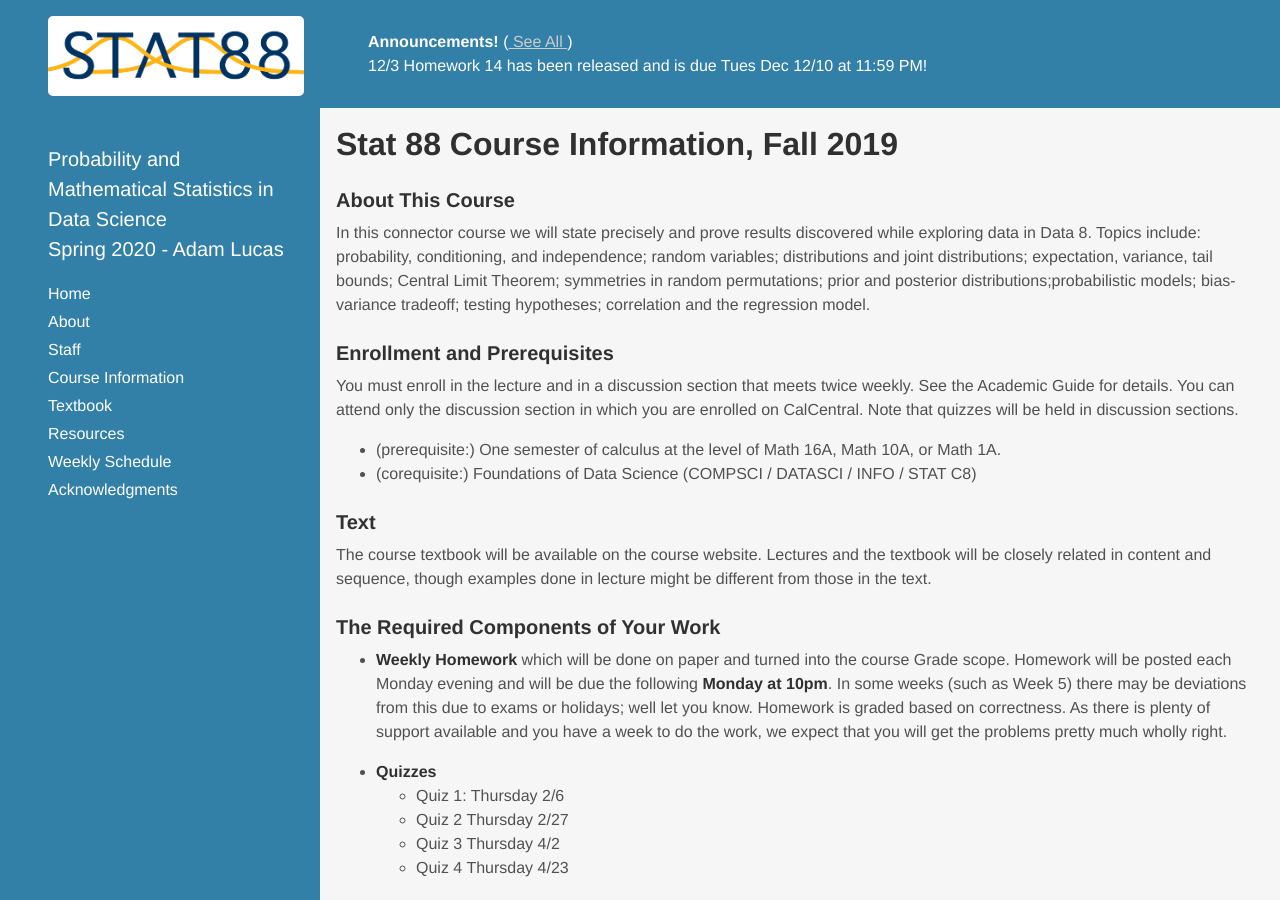
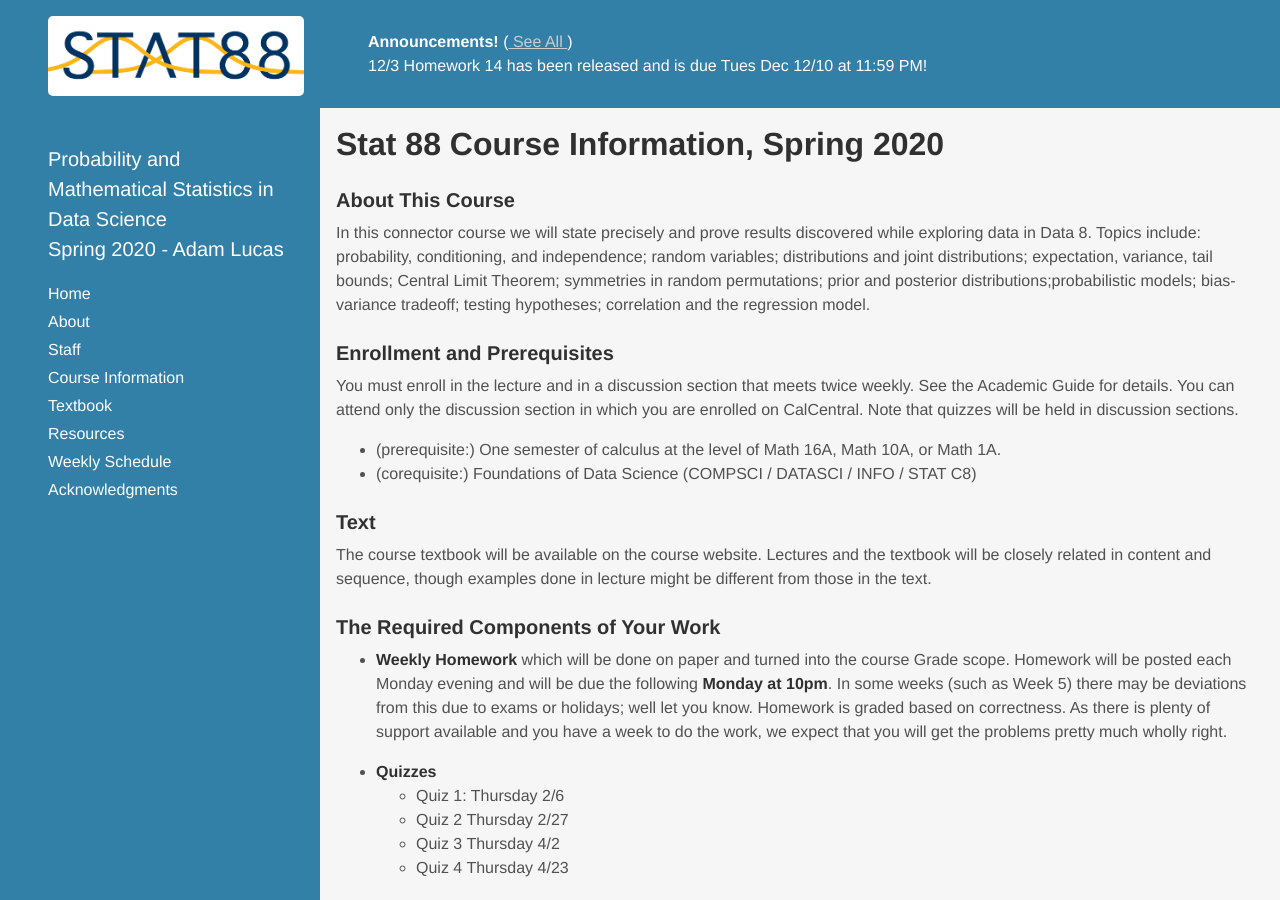
Before and after one commit to stat88/stat88.github.io, a Jekyll site: the page built from logistics.md, in a window 1280 px wide and 900 px high. Built offline with Jekyll 4.4.1, drawn with Linux system fonts in a browser that asks for light colours; some web fonts are replaced.

Commit message:
changed minor error

```diff
--- a/logistics.md
+++ b/logistics.md
@@ -1,6 +1,6 @@
 ---
 layout: page
-title: Stat 88 Course Information, Fall 2019
+title: Stat 88 Course Information, Spring 2020
 ---
 
 <!-- #### A. Adhikari #### -->
```
